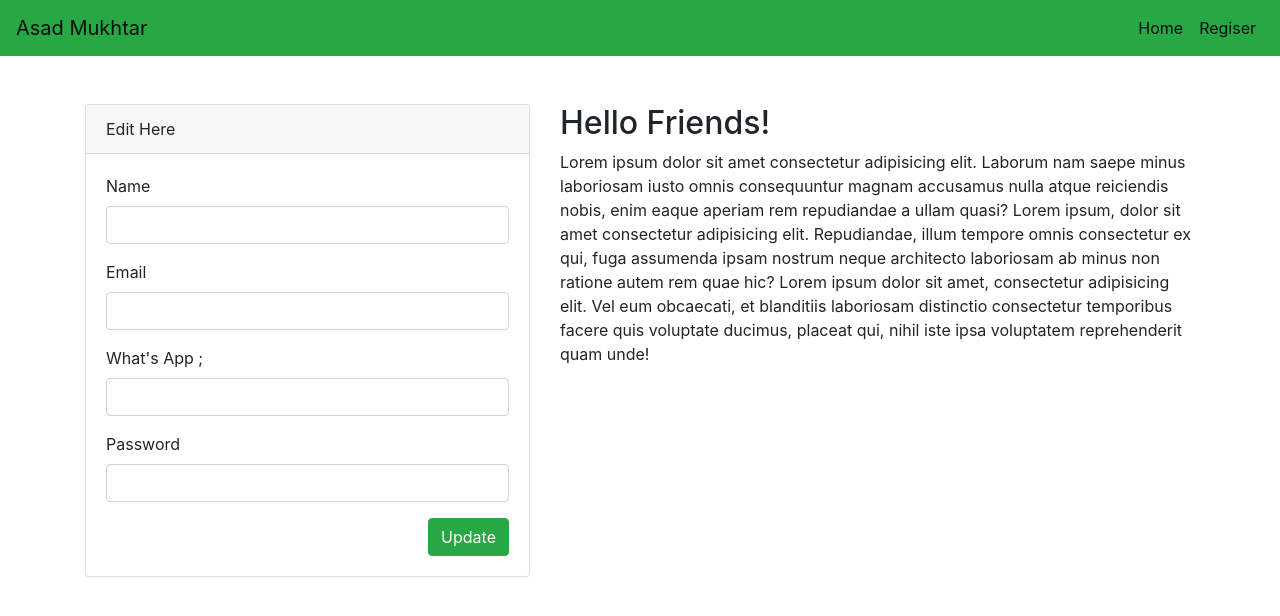
After one commit to asadmukhtarr/fswd10, a PHP site: page /edit.php?id=1 in a window 1280 px wide. The commit adds this page. Shown: the top 616 px of the page. Run offline with PHP 8.4, Linux system fonts and the light colour scheme; data that the repository does not hold is empty.

Commit message:
Edit Section

```diff
--- /dev/null
+++ b/edit.php
@@ -0,0 +1,52 @@
+<?php
+    include('include/header.php'); // header ..
+    $id = $_GET['id']; // id ..
+    $query = "SELECT * FROM `users` WHERE id='$id'";
+    include('actions/cn.php'); // for connection ..
+    $result = mysqli_query($cn,$query) or die('cant run query');
+    $row = mysqli_fetch_array($result);
+?>
+<div class="container mt-5">
+  <div class="row">
+    <div class="col-lg-5">
+     <?php include('error.php'); // error .. ?>
+      <div class="card">
+        <div class="card-header">
+          Edit Here
+        </div>
+        <div class="card-body">
+          <form action="actions/register.php" method="post">
+            <div class="form-group">
+              <label for="">Name</label>
+              <input type="text" class="form-control" value="<?php echo $row['name']; ?>" name="name" />
+            </div>
+            <div class="form-group">
+              <label for="">Email</label>
+              <input type="email" class="form-control" value="<?php echo $row['email']; ?>" name="email" />
+            </div>
+            <div class="form-group">
+              <label for="">What's App</label>
+              ;<input type="number" class="form-control" value="<?php echo $row['whatsapp']; ?>" name="wp" />
+            </div>
+            <div class="form-group">
+              <label for="">Password</label>
+              <input type="password" class="form-control" value="<?php echo $row['password']; ?>" name="password" />
+            </div>
+            <div class="form-group">
+                <button class="btn btn-success float-right" type="submit">Update</button>
+            </div>
+          </form>
+        </div>
+      </div>
+    </div>
+    <div class="col-lg-7">
+      <h2>Hello Friends!</h2>
+      <p>
+        Lorem ipsum dolor sit amet consectetur adipisicing elit. Laborum nam saepe minus laboriosam iusto omnis consequuntur magnam accusamus nulla atque reiciendis nobis, enim eaque aperiam rem repudiandae a ullam quasi?
+        Lorem ipsum, dolor sit amet consectetur adipisicing elit. Repudiandae, illum tempore omnis consectetur ex qui, fuga assumenda ipsam nostrum neque architecto laboriosam ab minus non ratione autem rem quae hic?
+        Lorem ipsum dolor sit amet, consectetur adipisicing elit. Vel eum obcaecati, et blanditiis laboriosam distinctio consectetur temporibus facere quis voluptate ducimus, placeat qui, nihil iste ipsa voluptatem reprehenderit quam unde!
+      </p>
+    </div>
+  </div>
+</div>
+<?php include('include/footer.php'); // footer .. ?>
```
Also changed, not shown: record.php (+5 -3 lines).
